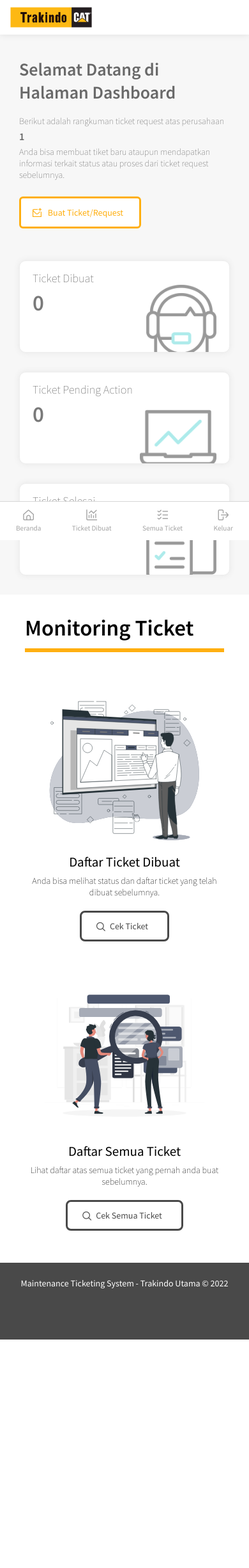
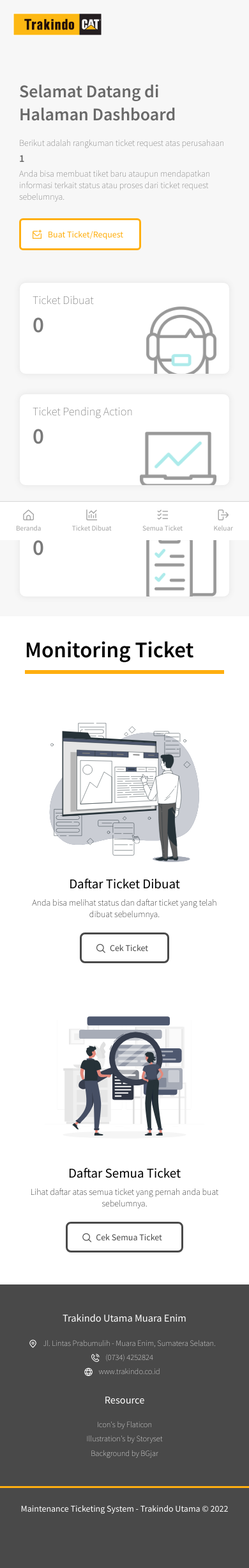
Before and after one commit to korizki/trakindo, a PHP site: page /pages/summary.php in a window 390 px wide. Shown: the whole page at 64% size. Before the commit the page ends 2093 px from the top, so only its background shows below. Run offline with PHP 8.4, Linux system fonts and the light colour scheme; the visitor is signed in with stand-in values (Sample User, id 1); data that the repository does not hold is empty; some libraries are stand-ins or nearby versions.

Commit message:
Perbaikan styling responsive dan update footer

```diff
--- a/assets/styles/app.css
+++ b/assets/styles/app.css
@@ -29,15 +29,17 @@ h1,h2,h3,h4,h5,h6{
     position: relative;
 }
 .leftSide{
+    background-image: url('../images/bg.svg');
+    background-position: top;
     width: 900px;
     justify-content: center;
     display: flex;
     flex-direction: column;
     gap: 40px;
     align-items: center;
-    margin-top: 100px;
 }
 .leftSide>h1{
+    margin-top: 100px;
     color: var(--kuning);
     font-weight: 600;
     font-size: 2.5rem;
@@ -114,7 +116,7 @@ h1,h2,h3,h4,h5,h6{
     margin-top: 0;
 }
 .inputBox>input{
-    border: 2px solid var(--border);
+    border: 2px solid rgb(216, 216, 216);
     padding: 10px 20px;
     font-size: 1rem;
     border-radius: 5px;
@@ -122,7 +124,9 @@ h1,h2,h3,h4,h5,h6{
 }
 .inputBox>input:focus{
     outline: none;
-    box-shadow: 0 0 7px 0 rgba(92, 143, 190, 0.781);
+    position: relative;
+    border: 2px solid rgb(94, 145, 255);
+    box-shadow: 0 0 6px 0 rgba(122, 122, 255, 0.61);
 }
 .adjust{
     display: inline-block;
@@ -154,7 +158,6 @@ footer{
     background: var(--hitam);
     color: white;
     text-align: center;
-    padding: 20px;
     position: relative;
     bottom: 0px;
     width: 100%;
@@ -206,14 +209,21 @@ footer{
     justify-content: space-between;
     border-bottom: 6px solid var(--kuning);
     align-items: center;
+    padding: 10px 0 15px 30px;
+    font-size: 1.5rem;
 }
 .formtitle>a{
     text-decoration: none;
+    font-size: 1rem;
     margin-right: 30px;
+}
+.formtitle>a:focus{
+    box-shadow: none;
+    background: none;
+    color: black;
 }
 .formtitle>h3{
     width: 500px;
-    padding: 15px 0 15px 30px;
     font-weight: 600;
     font-size: 1.5rem;
 }
@@ -490,3 +500,21 @@ footer{
     background: rgba(255, 0, 0, 0.050);
     position: relative;
 }
+.footerbox{
+    display: flex;
+    padding: 50px 50px;
+    justify-content: space-between;
+    text-align: left;
+}
+.footersection>h3{
+    margin-bottom: 20px;
+}
+.footersection>p{
+    line-height: 1.6rem;
+    font-size: 0.9rem;
+}
+.title{
+    padding: 20px;
+    border-top: 3px solid var(--kuning);
+    font-size: 1rem;
+}
--- a/assets/styles/responsive.css
+++ b/assets/styles/responsive.css
@@ -35,9 +35,10 @@
         text-align: center;
         font-size: 2.7rem;
         padding-bottom: 20px;
+        margin-top: 30px;
     }
     .leftSide>img{
-        width: 130px;
+        width: 140px;
         top: 15px;
         left: 15px;
     }
@@ -63,16 +64,15 @@
         line-height: 1.8rem;
     }
     .nav{
-        padding: 10px 15px ;
-        position: fixed;
+        padding: 20px;
         top: 0;
         width: 100%;
-        background: white;
+        background: #f7f7f7;
         box-shadow: 0 0 10px 0 rgb(223, 223, 223);
         z-index: 20;
     }
     .leftNav>img{
-        width: 130px;
+        width: 140px;
     }
     .rightNav{
         display: none;
@@ -80,9 +80,6 @@
     .container-top{
         padding: 30px;
         flex-direction: column;
-    }
-    .container-top>div>h1{
-        margin-top: 60px;
     }
     .container-top>div{
         width: 100%;
@@ -124,7 +121,7 @@
         width: 250px;
     }
     .addTicketBox{
-        margin-top: 80px;
+        margin-top: 20px;
         width: 90%;
         margin-left: 5%;
         box-shadow: 0 0 10px 0 rgb(216 216 216);
@@ -138,7 +135,17 @@
     .joinEmail{
         flex-direction: column;
     }
-    footer{
-        padding-bottom: 75px;
+    .footerbox{
+        flex-direction: column;
+        justify-content: space-between;
+        padding: 40px 20px 20px;
+        text-align: center;
+        gap: 20px;
+    }
+    .footersection>h3{
+        margin-bottom: 15px;
+    }
+    .sumfooter{
+        padding-bottom: 60px;
     }
 }
--- a/pages/summary.php
+++ b/pages/summary.php
@@ -170,8 +170,22 @@
         </div>
 
     </main>
-    <footer>
-        Maintenance Ticketing System - Trakindo Utama &copy; 2022
+    <footer class="sumfooter">
+        <div class="footerbox">
+            <div class="footersection">
+                <h3>Trakindo Utama Muara Enim</h3>
+                <p><i class="fi fi-rs-marker adjust"></i>  Jl. Lintas Prabumulih - Muara Enim, Sumatera Selatan. </p>
+                <p><i class="fi fi-rs-phone-call adjust"></i> (0734) 4252824 </p>
+                <p><i class="fi fi-rs-globe adjust" ></i><a style="text-decoration: none; color: inherit" href="https://www.trakindo.co.id" target="_blank"> www.trakindo.co.id </a></p>
+            </div>
+            <div class="footersection">
+                <h3>Resource</h3>
+                <p>Icon's by <a>Flaticon<a> </p>
+                <p>Illustration's by <a>Storyset<a> </p>
+                <p>Background by <a>BGjar<a> </p>
+            </div>
+        </div>
+        <h3 class="title">Maintenance Ticketing System - Trakindo Utama &copy; 2022</h3>
     </footer>
     <script>
         function showFormCreate(param){
```
Also changed, not shown: index.php (+18 -2 lines), assets/images/bg.svg (added).
